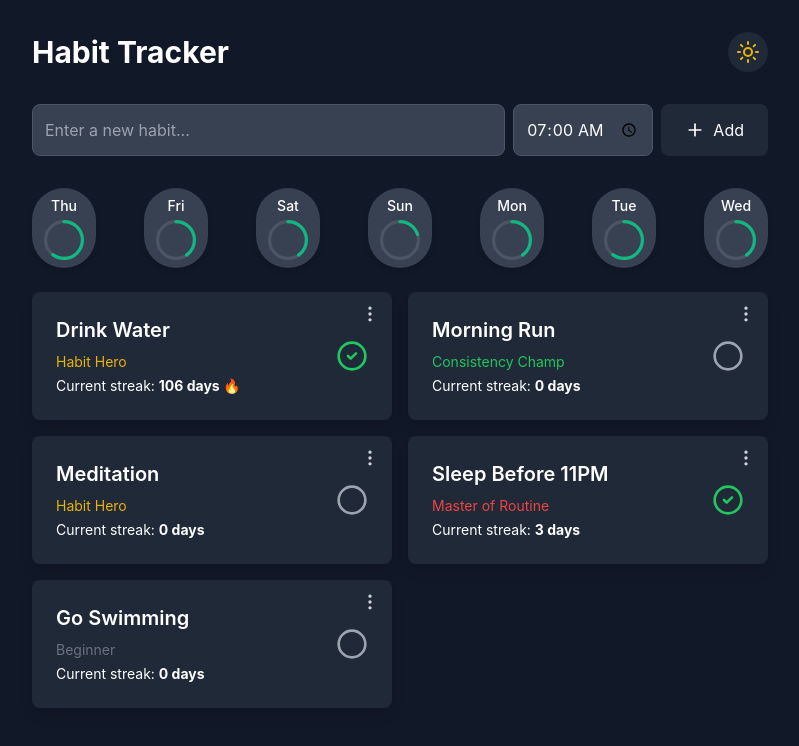
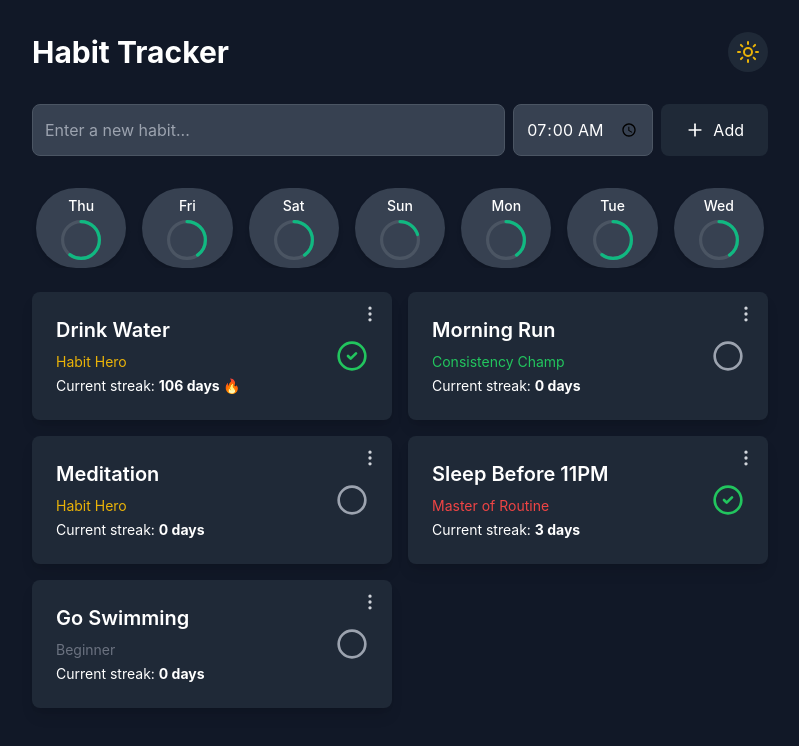
Before and after one commit to FRDesai/habitTracker, a React (Vite) app: page / in a window 1280 px wide. Shown: the top 746 px of the page, without its empty margins (240-1039 px from the left). Built offline with nearby package versions, Linux system fonts and the light colour scheme.

Commit message:
Made the weekly progressively

```diff
--- a/src/components/WeeklyProgress.jsx
+++ b/src/components/WeeklyProgress.jsx
@@ -33,11 +33,12 @@ export const WeeklyProgress = ({ isDarkMode }) => {
   });
 
   return (
-    <div className="flex justify-between gap-2  my-6 overflow">
+    <div className="my-6">
+    <div className="grid grid-cols-3 sm:grid-cols-7 gap-4 overflow-x-auto px-1">
       {last7Days.map(({ dayName, percentage }, idx) => (
         <div
           key={idx}
-          className={`flex flex-col items-center p-2 rounded-full w-16 h-20 transition-transform duration-200 will-change-transform
+          className={`flex flex-col items-center p-2 rounded-full w-full h-20 transition-transform duration-200
           ${isDarkMode ? 'bg-gray-700 text-white' : 'bg-white text-gray-800'}
           shadow-md hover:shadow-lg hover:scale-105 cursor-pointer`}
         >
@@ -56,6 +57,8 @@ export const WeeklyProgress = ({ isDarkMode }) => {
         </div>
       ))}
     </div>
+  </div>
+
 
 
   );
```
